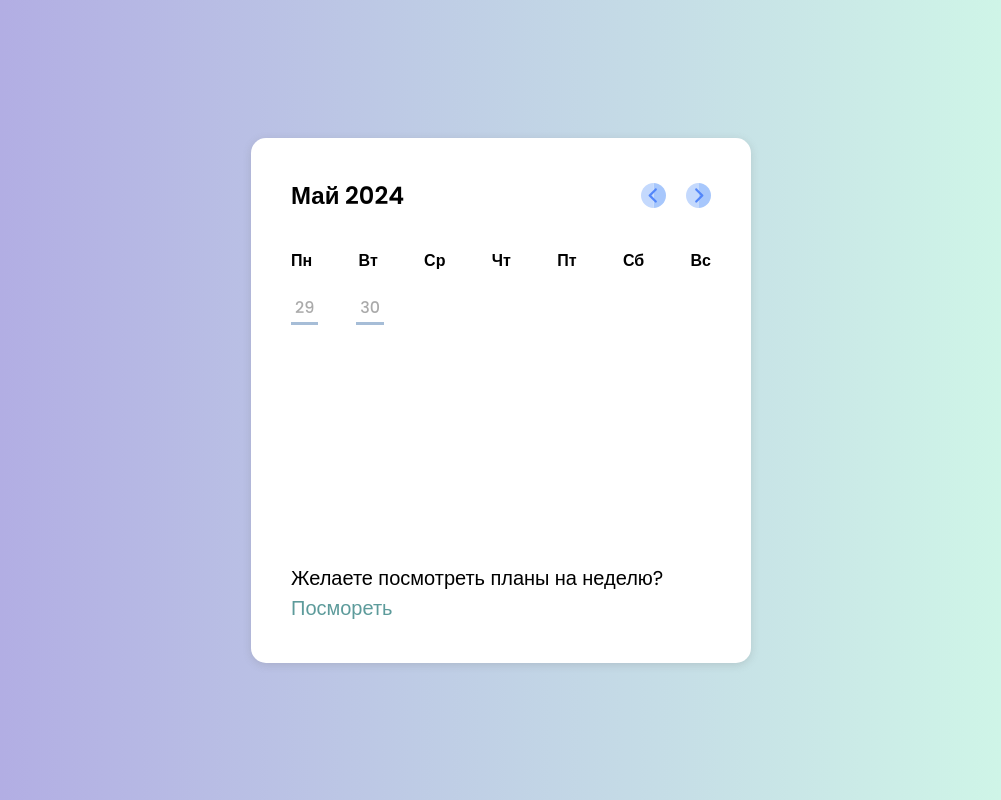
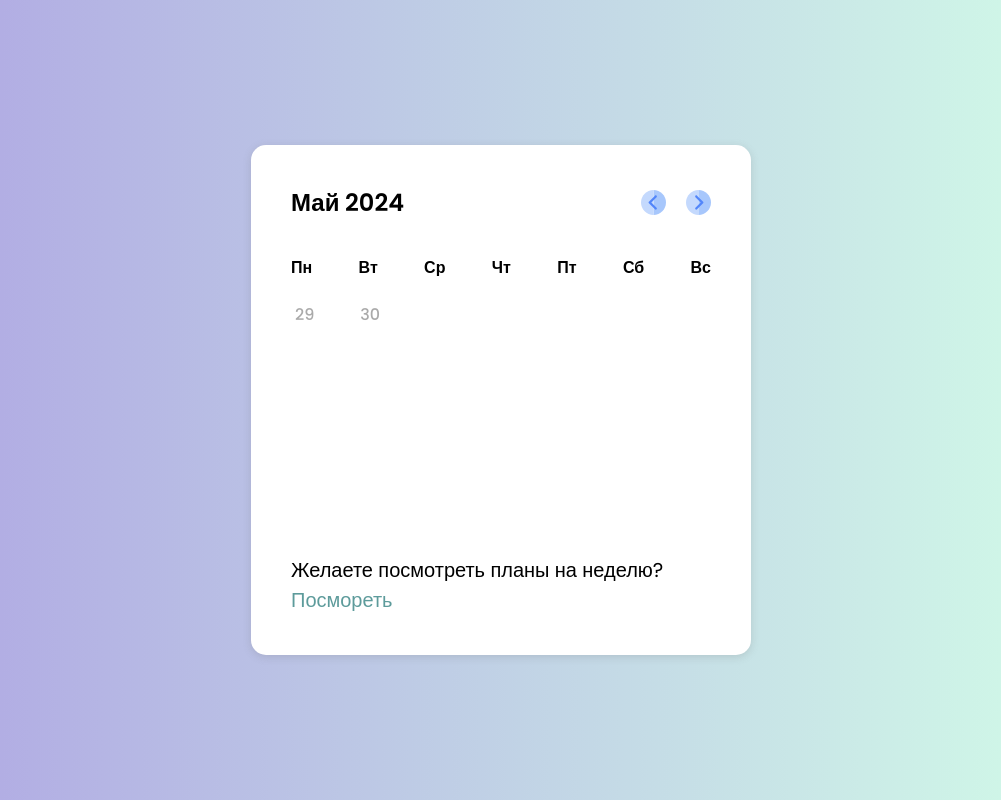
Before and after one commit to Chill-Peppa/todo-calendar, a React (Create React App) app: page / in a window 1280 px wide. Shown: the whole page, without its empty margins (139-1140 px from the left). Built offline with nearby package versions, Linux system fonts and the light colour scheme; no server answers.

Commit message:
feat: add checkDate function

```diff
--- a/src/components/calendar/calendar.tsx
+++ b/src/components/calendar/calendar.tsx
@@ -24,13 +24,13 @@ const Calendar: React.FC<ICalendarProps> = ({
   const [dataLoaded, setDataLoaded] = useState<boolean>(false);
 
   useEffect(() => {
-    const fetchData = async () => {
+    const fetchHolidays = async () => {
       const days = await getAllDaysInMonth();
       setDaysInMonth(days);
       setDataLoaded(true);
     };
 
-    fetchData();
+    fetchHolidays();
     // eslint-disable-next-line react-hooks/exhaustive-deps
   }, [currentYear, currentMonth]);
 
@@ -113,6 +113,19 @@ const Calendar: React.FC<ICalendarProps> = ({
     setDataLoaded(false);
   };
 
+  const checkDate = (date: string) => {
+    const savedTodoListString = localStorage.getItem('todoList');
+    const savedTodoList = savedTodoListString
+      ? JSON.parse(savedTodoListString)
+      : [];
+    console.log(savedTodoList);
+
+    return savedTodoList.some(
+      (task: { id: number; todo: string; isDone: boolean; date: string }) =>
+        task.date === date,
+    );
+  };
+
   return (
     <section className="calendar">
       <div className="calendar__header">
@@ -153,7 +166,10 @@ const Calendar: React.FC<ICalendarProps> = ({
             <li
               onClick={onOpenTodo}
               data-date={`${item.day}.${currentMonth}.${currentYear}`}
-              className={`calendar__day calendar__day_event
+              className={`calendar__day ${
+                checkDate(`${item.day}.${currentMonth}.${currentYear}`) &&
+                'calendar__day_event'
+              }
                ${item.isHoliday === 1 && 'calendar__day_holiday'} ${
                 item.isHoliday === 2 && 'calendar__day_inactive'
               }`}
--- a/src/components/modal-weeks/modal-weeks.tsx
+++ b/src/components/modal-weeks/modal-weeks.tsx
@@ -1,13 +1,22 @@
-import React from 'react';
+import React, { useState } from 'react';
 import './modal-weeks.css';
 
 const ModalWeeks = () => {
+  const [startDate, setStartDate] = useState('2024-07-24');
+  const [finishDate, setFinishDate] = useState('2024-07-24');
+
   return (
     <div className="modal-weeks">
       <div className="modal-week__inputs">
         <div className="modal-week__input-container">
           <label htmlFor="start">Начало:</label>
-          <input type="date" id="start" name="trip-start" value="2018-07-22" />
+          <input
+            type="date"
+            id="start"
+            name="trip-start"
+            value={startDate}
+            onChange={(e) => setStartDate(e.target.value)}
+          />
         </div>
         <div className="modal-week__input-container">
           <label htmlFor="finish">Конец:</label>
@@ -15,7 +24,8 @@ const ModalWeeks = () => {
             type="date"
             id="finish"
             name="trip-finish"
-            value="2018-07-22"
+            value={finishDate}
+            onChange={(e) => setFinishDate(e.target.value)}
           />
         </div>
       </div>
```
